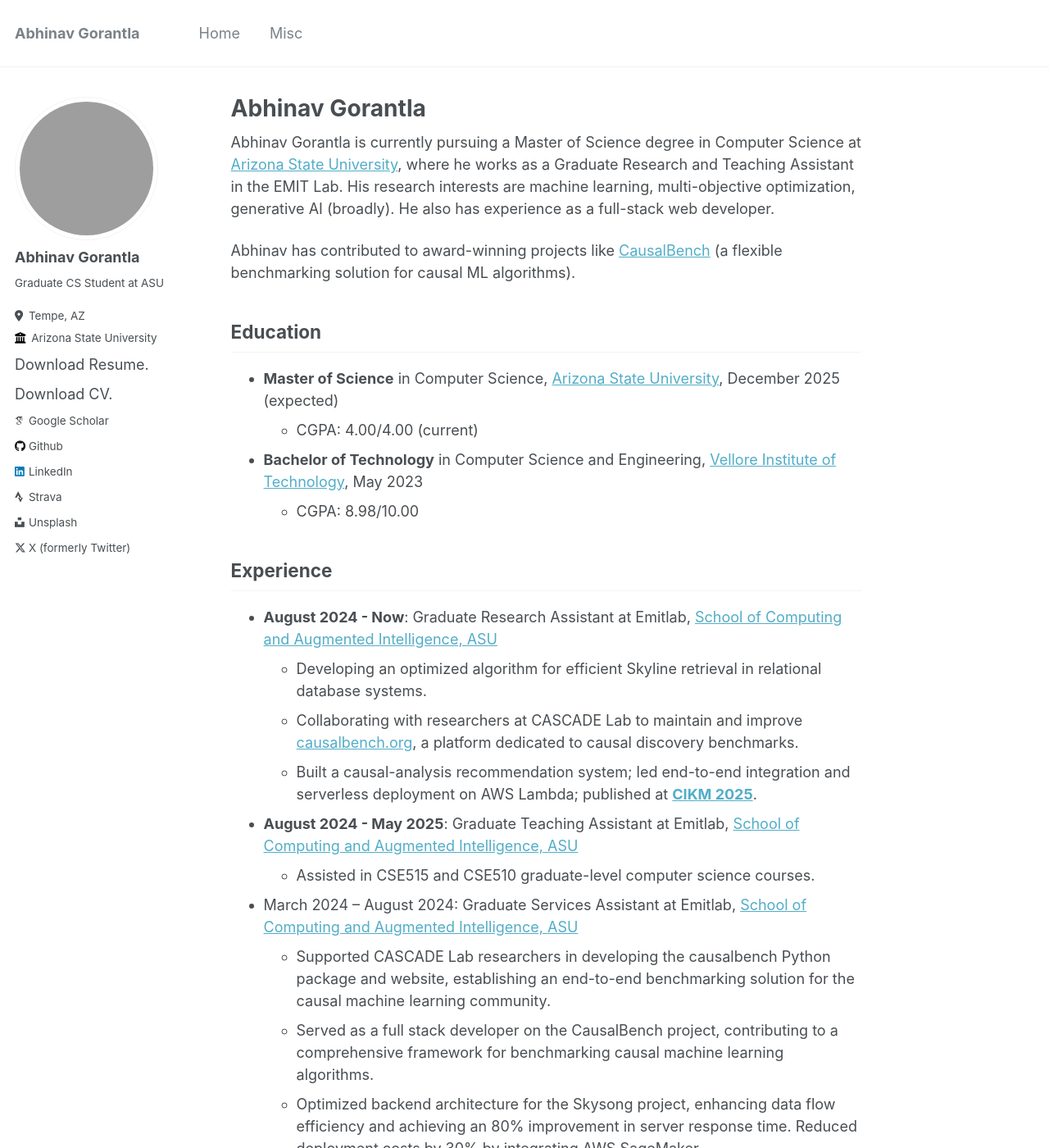
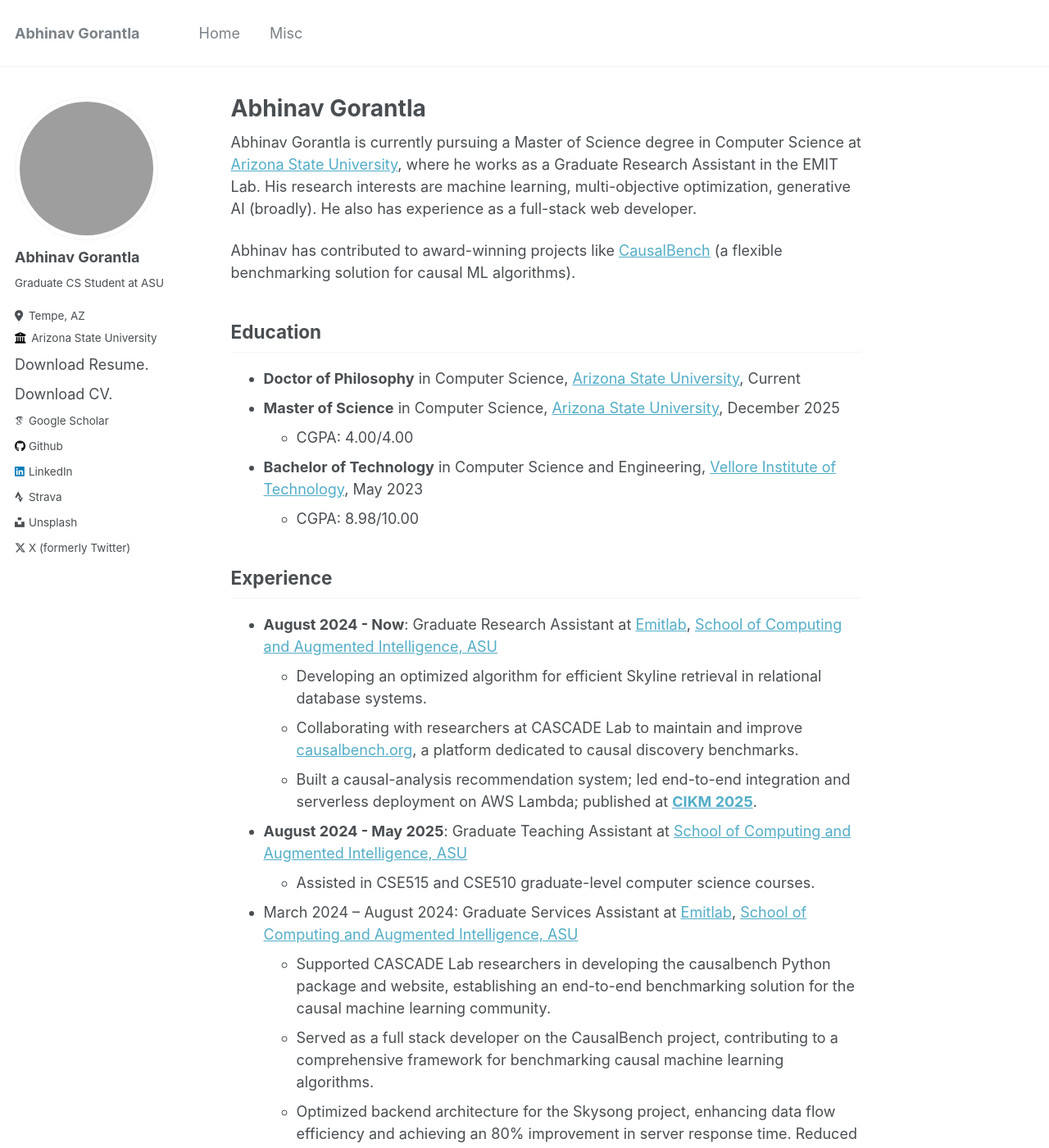
Before and after one commit to AbhinavGor/abhinavgor.github.io, a Jekyll site: the page built from _pages/about.md, in a window 1280 px wide and 1400 px high. Shown: the whole window at 82% size. Built offline with Jekyll 4.4.1, drawn with Linux system fonts in a browser that asks for light colours; some web fonts are replaced; grey boxes are pictures that could not be loaded.

Commit message:
update about

```diff
--- a/_pages/about.md
+++ b/_pages/about.md
@@ -7,27 +7,28 @@ redirect_from:
   - /about.html
 ---
 
-Abhinav Gorantla is currently pursuing a Master of Science degree in Computer Science at [Arizona State University](https://scai.engineering.asu.edu/), where he works as a Graduate Research and Teaching Assistant in the EMIT Lab. His research interests are machine learning, multi-objective optimization, generative AI (broadly). He also has experience as a full-stack web developer.
+Abhinav Gorantla is currently pursuing a Master of Science degree in Computer Science at [Arizona State University](https://scai.engineering.asu.edu/), where he works as a Graduate Research Assistant in the EMIT Lab. His research interests are machine learning, multi-objective optimization, generative AI (broadly). He also has experience as a full-stack web developer.
 
 Abhinav has contributed to award-winning projects like [CausalBench](https://causalbench.org) (a flexible benchmarking solution for causal ML algorithms).
 
 ## Education
-* **Master of Science** in Computer Science, [Arizona State University](https://scai.engineering.asu.edu/), December 2025 (expected)
-  - CGPA: 4.00/4.00 (current)
+* **Doctor of Philosophy** in Computer Science, [Arizona State University](https://scai.engineering.asu.edu/), Current
+* **Master of Science** in Computer Science, [Arizona State University](https://scai.engineering.asu.edu/), December 2025
+  - CGPA: 4.00/4.00
 * **Bachelor of Technology** in Computer Science and Engineering, [Vellore Institute of Technology](https://vit.ac.in/), May 2023
   - CGPA: 8.98/10.00
 
 ## Experience
-* **August 2024 - Now**: Graduate Research Assistant at Emitlab, [School of Computing and Augmented Intelligence, ASU](https://scai.engineering.asu.edu/)
+* **August 2024 - Now**: Graduate Research Assistant at [Emitlab](https://emitlab.github.io), [School of Computing and Augmented Intelligence, ASU](https://scai.engineering.asu.edu/)
   * Developing an optimized algorithm for efficient Skyline retrieval in relational database systems.
   * Collaborating with researchers at CASCADE Lab to maintain and improve [causalbench.org](https://causalbench.org), a platform dedicated to causal discovery benchmarks.
   * Built a causal-analysis recommendation system; led end-to-end integration and serverless deployment on AWS Lambda; published at [**CIKM 2025**](https://cikm2025.org/).
 
-* **August 2024 - May 2025**: Graduate Teaching Assistant at Emitlab, [School of Computing and Augmented Intelligence, ASU](https://scai.engineering.asu.edu/)
+* **August 2024 - May 2025**: Graduate Teaching Assistant at [School of Computing and Augmented Intelligence, ASU](https://scai.engineering.asu.edu/)
   * Assisted in CSE515 and CSE510 graduate-level computer science courses.
 
 
-* March 2024 – August 2024: Graduate Services Assistant at Emitlab, [School of Computing and Augmented Intelligence, ASU](https://scai.engineering.asu.edu/)
+* March 2024 – August 2024: Graduate Services Assistant at [Emitlab](https://emitlab.github.io), [School of Computing and Augmented Intelligence, ASU](https://scai.engineering.asu.edu/)
   * Supported CASCADE Lab researchers in developing the causalbench Python package and website, establishing an end-to-end benchmarking solution for the causal machine learning community.
   * Served as a full stack developer on the CausalBench project, contributing to a comprehensive framework for benchmarking causal machine learning algorithms.
   * Optimized backend architecture for the Skysong project, enhancing data flow efficiency and achieving an 80% improvement in server response time. Reduced deployment costs by 30% by integrating AWS SageMaker.
```
